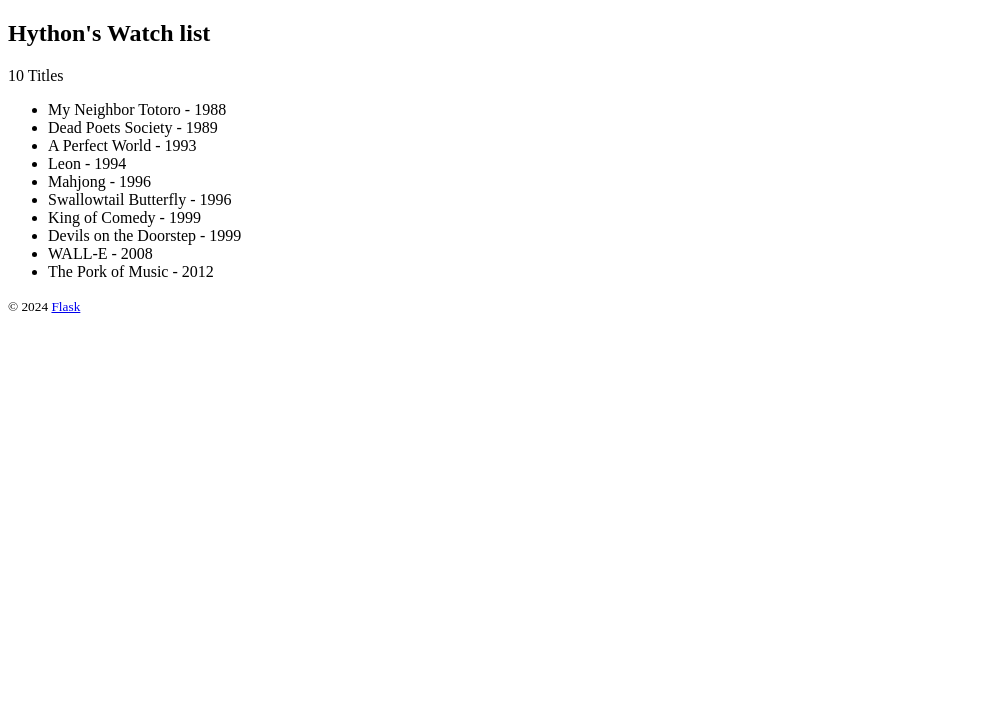
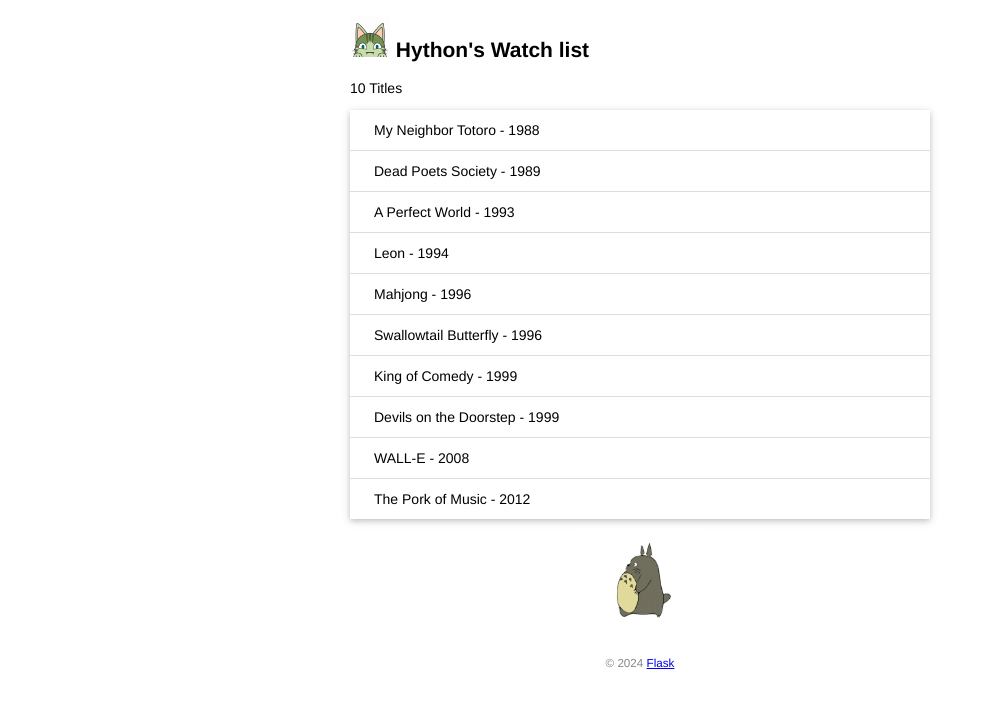
Before and after one commit to hython4/watchlist, a Flask app: page / in a window 1280 px wide. Shown: the top 708 px of the page, without its empty margins (0-988 px from the left). Run offline with Flask 3, Linux system fonts and the light colour scheme.

Commit message:
Add static files

```diff
--- /dev/null
+++ b/static/style.css
@@ -0,0 +1,48 @@
+/* 页面整体 */
+body {
+    margin: auto;
+    max-width: 580px;
+    font-size: 14px;
+    font-family: Helvetica, Arial, sans-serif;
+}
+
+/* 页脚 */
+footer {
+    color: #888;
+    margin-top: 15px;
+    text-align: center;
+    padding: 10px;
+}
+
+/* 头像 */
+.avatar {
+    width: 40px;
+}
+
+/* 电影列表 */
+.movie-list {
+    list-style-type: none;
+    padding: 0;
+    margin-bottom: 10px;
+    box-shadow: 0 2px 5px 0 rgba(0, 0, 0, 0.16), 0 2px 10px 0 rgba(0, 0, 0, 0.12);
+}
+
+.movie-list li {
+    padding: 12px 24px;
+    border-bottom: 1px solid #ddd;
+}
+
+.movie-list li:last-child {
+    border-bottom:none;
+}
+
+.movie-list li:hover {
+    background-color: #f8f9fa;
+}
+
+/* 龙猫图片 */
+.totoro {
+    display: block;
+    margin: 0 auto;
+    height: 100px;
+}
--- a/templates/index.html
+++ b/templates/index.html
@@ -4,15 +4,21 @@
     <meta charset="UTF-8">
     <meta name="viewport" content="width=device-width, initial-scale=1.0">
     <title>{{ name }}'s Watchlist</title>
+    <link rel="icon" href="{{ url_for('static', filename='favicon.ico') }}">
+    <link rel="stylesheet" href="{{ url_for('static', filename='style.css') }}" type="text/css">
 </head>
 <body>
-    <h2>{{name}}'s Watch list</h2>
+    <h2>
+        <img alt="Avatar" class="avatar" src="{{ url_for('static', filename='images/avatar.png') }}">
+        {{name}}'s Watch list
+    </h2>
     <p>{{ movies|length }} Titles</p>
-    <ul>
+    <ul class="movie-list">
         {% for movie in movies %}
         <li>{{ movie.title }} - {{movie.year}}</li> {# 等同于 movie['title'] #}
         {% endfor %}
     </ul>
+    <img alt="Walking Totoro" class="totoro" src="{{ url_for('static', filename='images/totoro.gif') }}">
     <footer>
         <small>&copy; 2024 <a href="https://flask.palletsprojects.com/">Flask</a></small>
     </footer>
```
Also changed, not shown: static/images/avatar.png (added), static/images/totoro.gif (added).
